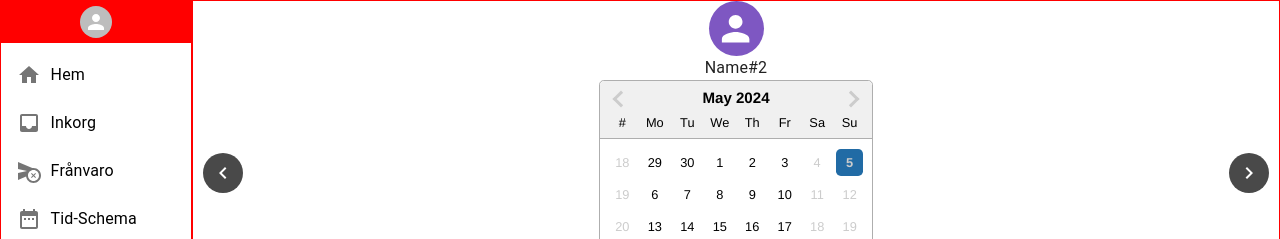
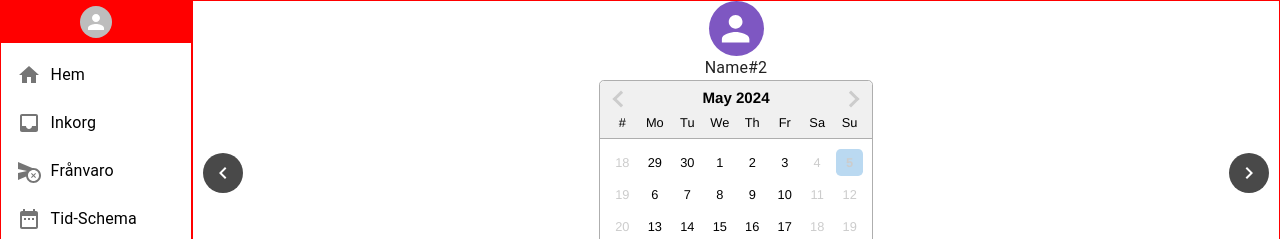
Before and after one commit to A-ForssmanP/InteractWithSchool, a React (Vite) app in the folder frontend/: page /tidsschema in a window 1280 px wide. Shown: the top 239 px of the page. Built offline with nearby package versions, Linux system fonts and the light colour scheme; the HTML template or start-up script is replaced by a standard one.

Commit message:
date-fns package
Install the date-fns package. Working on tailoring the callendar.

```diff
--- a/frontend/package.json
+++ b/frontend/package.json
@@ -15,6 +15,7 @@
     "@mui/icons-material": "^5.15.15",
     "@mui/material": "^5.15.15",
     "axios": "^1.6.8",
+    "date-fns": "^3.6.0",
     "react": "^18.2.0",
     "react-datepicker": "^6.9.0",
     "react-dom": "^18.2.0",
--- a/frontend/src/components/rangeDatepicker/RangeDatePicker.jsx
+++ b/frontend/src/components/rangeDatepicker/RangeDatePicker.jsx
@@ -19,10 +19,16 @@ function RangeDatePicker() {
     return day !== 0 && day !== 6;
   };
 
+  const handleDateSelect = () => {
+    console.log("hej");
+  };
+
   return (
     <DatePicker
+      onSelect={handleDateSelect}
+      highlightDates={[new Date(), new Date()]}
       // swapRange
-      selected={startDate}
+      // selected={startDate}
       onChange={onChange}
       startDate={startDate}
       endDate={endDate}
@@ -33,7 +39,7 @@ function RangeDatePicker() {
       showWeekNumbers
       filterDate={isWeekday}
       // excludeDates={[addDays(new Date(), 1), addDays(new Date(), 5)]}
-      excludeDates={[new Date()]}
+      excludeDates={["2024-06-15"]}
     />
   );
 }
```
Also changed, not shown: 1 other file (tests, documents, lock files or other folders).
